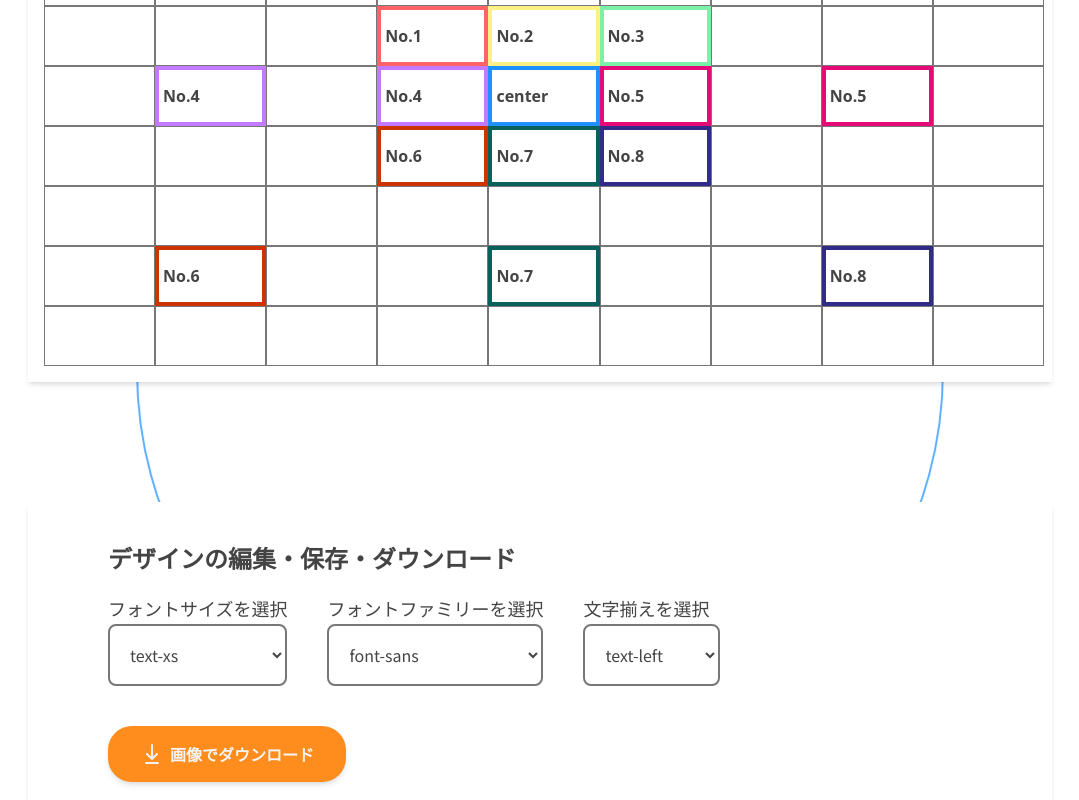
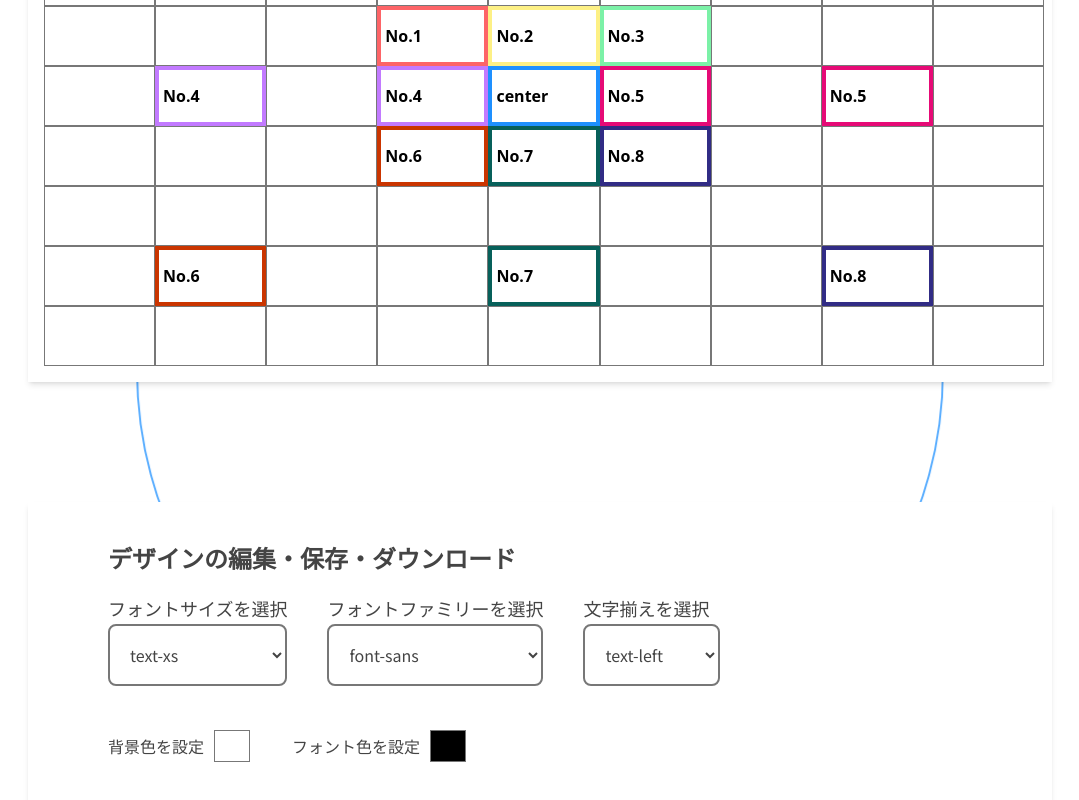
Before and after one commit to kapibara99/mandala_chart, a React (Vite) app: page / in a window 1280 px wide. Shown: the part 460-1260 px from the top of the page, without its empty margins (100-1179 px from the left). Built offline with nearby package versions, Linux system fonts and the light colour scheme.

Commit message:
add color picker

```diff
--- a/src/components/chart/chartCell.tsx
+++ b/src/components/chart/chartCell.tsx
@@ -1,8 +1,13 @@
 import { ChangeEvent, FocusEvent, MouseEvent, useEffect, useRef, useState } from "react";
 import { MandalaCellProps } from "./chart";
 import { getCategoryColorFromZahyou, getSameValueZahyou } from "./chart.default";
+import { useAtom } from "jotai";
+import { chartBgColorAtom, chartFontColorAtom } from "./chartStyle/chartStyle.atoms";
 
 export default function MandalaCell({ cellType, value, isFocused, zahyou }: MandalaCellProps) {
+  const [bgColor] = useAtom(chartBgColorAtom);
+  const [fontColor] = useAtom(chartFontColorAtom);
+
   const inputRef = useRef<HTMLTextAreaElement>(null);
   const [cellValue, setCellValue] = useState(value);
   const [cellFocused, setCellFocused] = useState(isFocused);
@@ -44,6 +49,7 @@ export default function MandalaCell({ cellType, value, isFocused, zahyou }: Mand
     <div
       className={`relative flex items-center p-2 break-all min-h-15 ${fontSize}`}
       data-zahyou={zahyou.join(",")}
+      style={{ backgroundColor: bgColor, color: fontColor }}
       id={cellType == "title" ? "center-cell" : ""}
     >
       {/* ツールチップ */}
--- /dev/null
+++ b/src/components/chart/chartStyle/chartColorController.tsx
@@ -0,0 +1,19 @@
+import { useAtom } from "jotai";
+import { chartBgColorAtom, chartFontColorAtom } from "./chartStyle.atoms";
+
+export default function ChartColorController() {
+  const [bgColor, setBgColor] = useAtom(chartBgColorAtom);
+  const [fontColor, setFontColor] = useAtom(chartFontColorAtom);
+  return (
+    <div className="w-full flex items-center mb-10">
+      <label className="flex items-center cursor-pointer" htmlFor="bgcolor">
+        背景色を設定
+        <input className="ml-2 w-10 h-10" id="bgcolor" onChange={(e) => setBgColor(e.target.value)} value={bgColor} type="color" />
+      </label>
+      <label className="flex items-center cursor-pointer ml-10" htmlFor="fontcolor">
+        フォント色を設定
+        <input className="ml-2 w-10 h-10" id="fontcolor" onChange={(e) => setFontColor(e.target.value)} value={fontColor} type="color" />
+      </label>
+    </div>
+  );
+}
--- a/src/components/chart/chartStyle/chartStyle.atoms.ts
+++ b/src/components/chart/chartStyle/chartStyle.atoms.ts
@@ -1,7 +1,10 @@
 import { atom } from "jotai";
-import { DEFAULT_STYLE, createChartStyleValue } from "./chartStyle.default";
+import { DEFAULT_BG_COLOR, DEFAULT_FONT_COLOR, DEFAULT_STYLE, createChartStyleValue } from "./chartStyle.default";
 
 export const chartStyleAtom = atom({
   data: DEFAULT_STYLE,
   classValue: createChartStyleValue(DEFAULT_STYLE),
 });
+
+export const chartBgColorAtom = atom(DEFAULT_BG_COLOR);
+export const chartFontColorAtom = atom(DEFAULT_FONT_COLOR);
--- a/src/components/chart/chartStyle/chartStyle.default.ts
+++ b/src/components/chart/chartStyle/chartStyle.default.ts
@@ -1,4 +1,4 @@
-export const DEFAULT_BG_COLOR = "#000000";
+export const DEFAULT_BG_COLOR = "#ffffff";
 export const DEFAULT_FONT_COLOR = "#000000";
 export const fontSizes = ["text-xs", "text-sm", "text-base", "text-lg", "text-xl", "text-2xl", "text-3xl", "text-4xl", "text-5xl"] as const;
 export const textAligns = ["text-left", "text-center", "text-right"] as const;
--- a/src/pages/index.tsx
+++ b/src/pages/index.tsx
@@ -1,4 +1,5 @@
 import ChartMain from "../components/chart/chartMain";
+import ChartColorController from "../components/chart/chartStyle/chartColorController";
 import ChartStyleController from "../components/chart/chartStyle/chartStyleController";
 import ContentBox from "../components/contentBox";
 import DownloadImage from "../components/downloadImage";
@@ -9,6 +10,7 @@ export default function IndexPage() {
       <ChartMain />
       <ContentBox title="デザインの編集・保存・ダウンロード">
         <ChartStyleController />
+        <ChartColorController />
         <DownloadImage />
       </ContentBox>
       <ContentBox title="マンダラチャートとは？">
```
